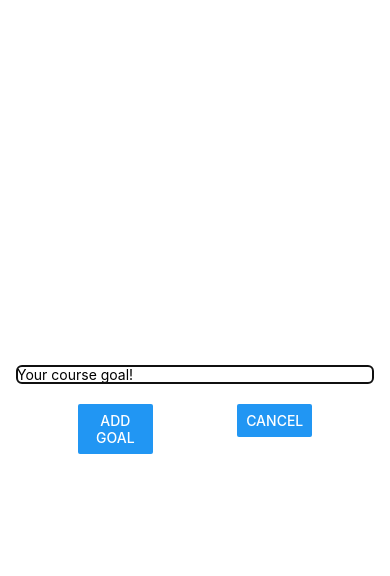
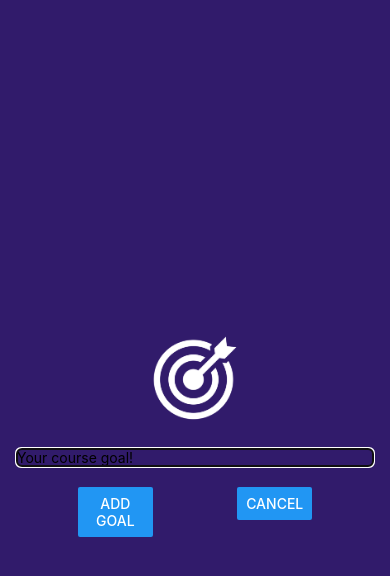
Before and after one commit to alexrodrigues/RNGoalsApp, a React Native app: screen / in a window 390 px wide. Both pictures are taken after a click on the button "ADD NEW GOAL". Shown: the top 576 px of the page. Built offline with nearby package versions, Linux system fonts and the light colour scheme.

Commit message:
Add goal image to GoalInput component and update styles for improved UI

```diff
--- a/components/GoalInput.js
+++ b/components/GoalInput.js
@@ -1,4 +1,11 @@
-import { StyleSheet, View, TextInput, Button, Modal } from "react-native";
+import {
+  StyleSheet,
+  View,
+  TextInput,
+  Button,
+  Modal,
+  Image,
+} from "react-native";
 import { useState } from "react";
 
 function GoalInput(props) {
@@ -16,6 +23,10 @@ function GoalInput(props) {
   return (
     <Modal visible={props.visible} animationType="slide">
       <View style={styles.inputContainer}>
+        <Image
+          source={require("../assets/images/goal.png")}
+          style={styles.image}
+        />
         <TextInput
           style={styles.textInput}
           placeholder="Your course goal!"
@@ -37,13 +48,11 @@ function GoalInput(props) {
 
 const styles = StyleSheet.create({
   inputContainer: {
+    backgroundColor: "#311b6b",
     flex: 1,
     justifyContent: "center",
-    marginBottom: 24,
     padding: 16,
     alignItems: "center",
-    borderBottomWidth: 1,
-    borderBottomColor: "#ccc",
   },
   textInput: {
     borderWidth: 1,
@@ -64,6 +73,11 @@ const styles = StyleSheet.create({
     justifyContent: "space-between",
     width: "70%",
   },
+  image: {
+    width: 100,
+    height: 100,
+    margin: 20,
+  },
 });
 
 export default GoalInput;
```
Also changed, not shown: assets/images/goal.png (added).
